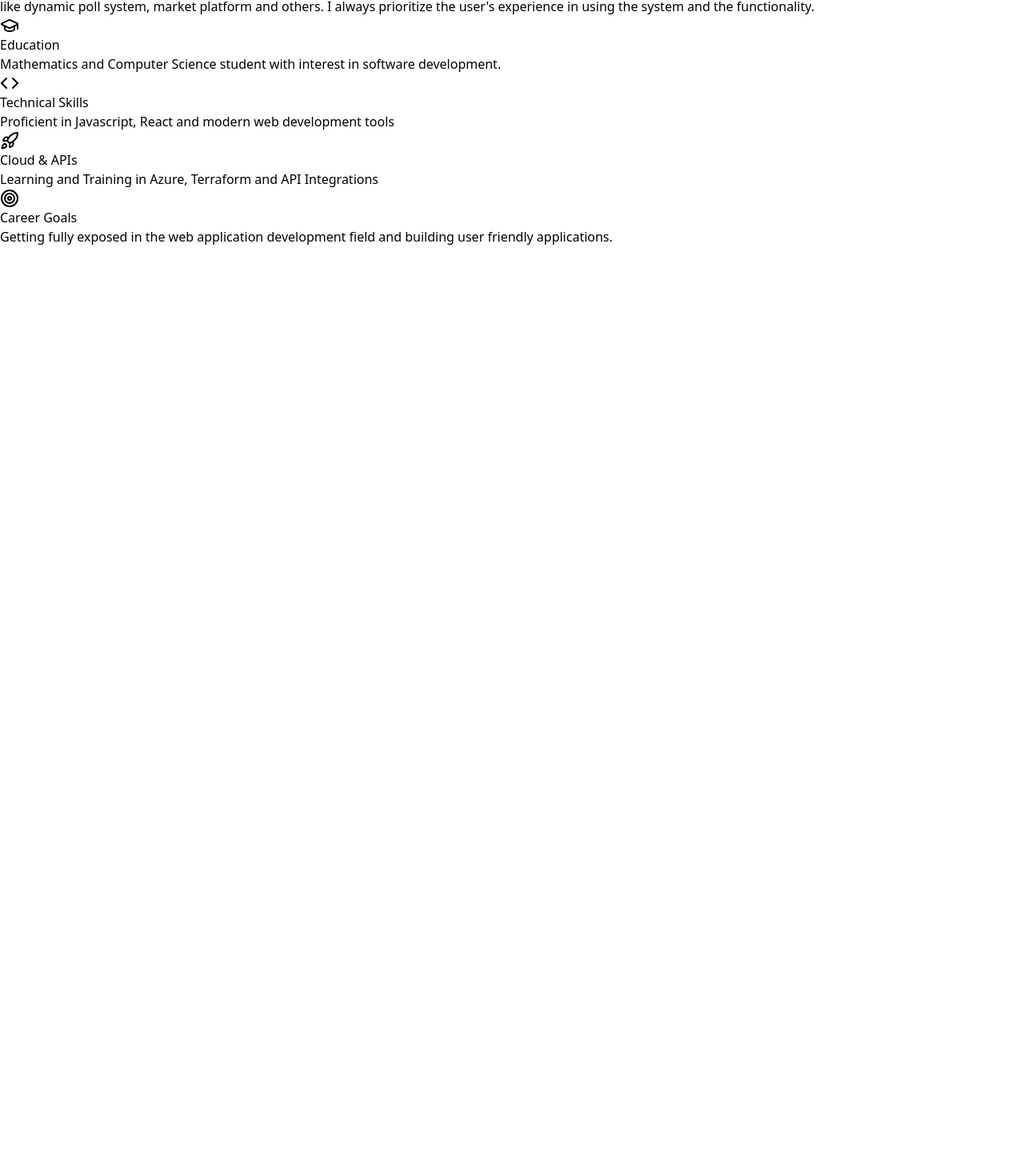
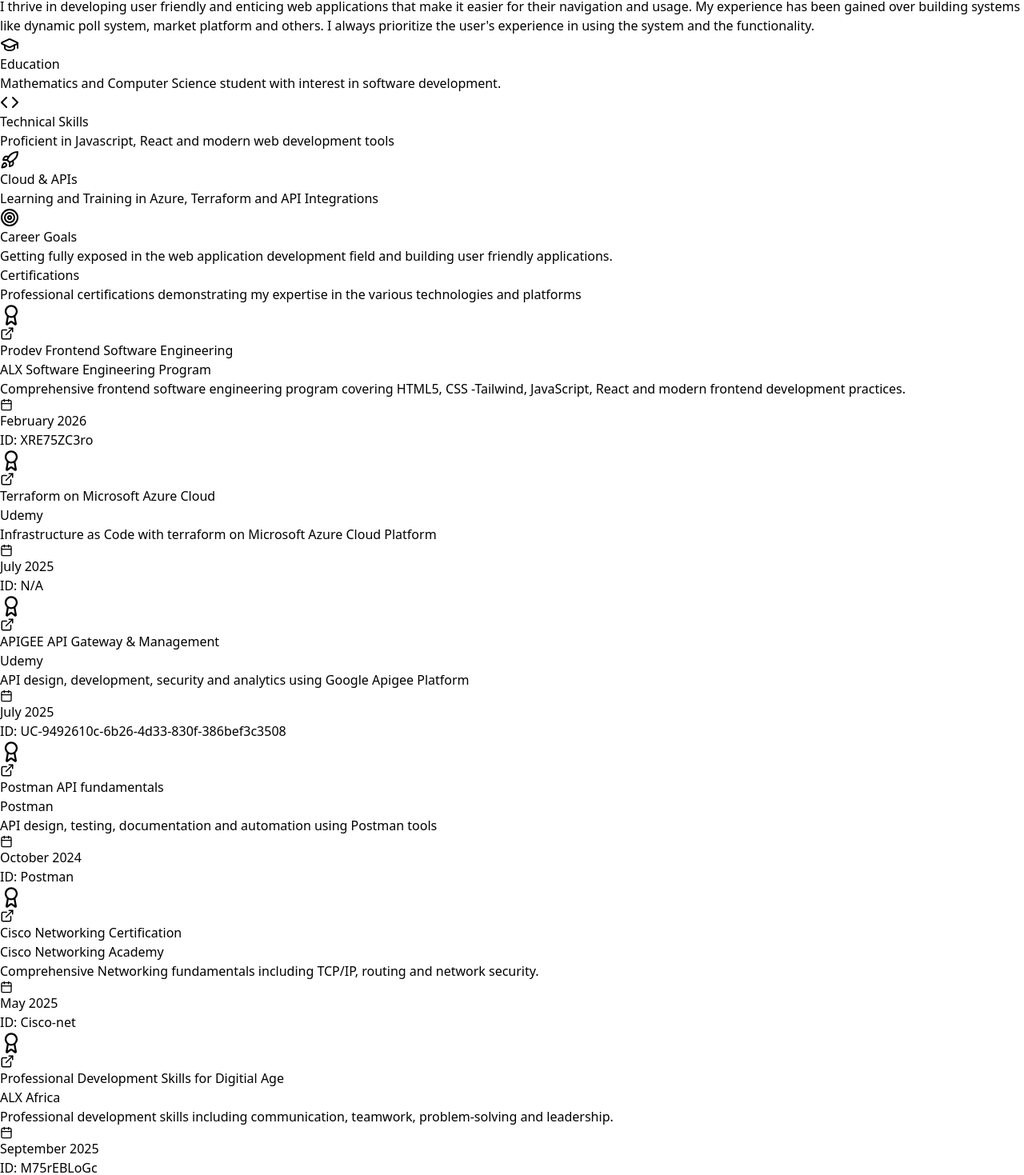
Before and after one commit to Vx-tech-2024/PortfolioWebsite, a React (Vite) app: page / in a window 1280 px wide. Shown: the part 402-1871 px from the top of the page at 80% size. Before the commit the page ends 800 px from the top, so only its background shows below. Built offline with nearby package versions, Linux system fonts and the light colour scheme.

Commit message:
Developing the certification page

```diff
--- a/src/App.tsx
+++ b/src/App.tsx
@@ -1,6 +1,7 @@
 import { Navigation } from './components/navigation';
 import { Home } from './components/home';
 import { About } from './components/about';
+import { Certifications } from './components/certifications';
 
 export default function App() {
   return (
@@ -9,6 +10,7 @@
       <main>
         <Home />
         <About />
+        <Certifications />
       </main>
     </div>
   );
--- a/src/components/about.tsx
+++ b/src/components/about.tsx
@@ -42,7 +42,7 @@
                     </div>
                     <div>
                         <p className='text-lg text-gray-700 mb-6 leading-relaxed'>
-                            I am a curious developer with a foundation in Mathematics and Computer Science. My interest in software development has enabled me in getting skills in front end web development. Majorly I am confident in tools like React, Typescript, Javascript along with some knowledge in cloud infrastructure and API management.
+                            I am a curious developer with a foundation in Mathematics and Computer Science. My interest in software development has enabled me in getting skills in front end web development and undertaking a course in Prodev web development to certification. Majorly I am confident in tools like React, Typescript, Javascript along with some knowledge in cloud infrastructure and API management.
                         </p>
                         <p className='text-lg text-gray-700 mb-8 leading-relaxed'>
                             I thrive in developing user friendly and enticing web applications that make it easier for their navigation and usage. My experience has been gained over building systems like dynamic poll system, market platform and others. I always prioritize the user's experience in using the system and the functionality.
--- /dev/null
+++ b/src/components/certifications.tsx
@@ -0,0 +1,104 @@
+import { Award, ExternalLink, Calendar } from "lucide-react";
+import { Button } from "./subcomponents/button";
+
+export function Certifications() {
+    const certifications = [
+        {
+            title: 'Prodev Frontend Software Engineering',
+            issuer: 'ALX Software Engineering Program',
+            date: 'February 2026',
+            credentialId: 'XRE75ZC3ro',
+            description: 'Comprehensive frontend software engineering program covering HTML5, CSS -Tailwind, JavaScript, React and modern frontend development practices.',
+            certificateUrl: 'https://drive.google.com/file/d/1hxVOtOD0cXOi0BCFDHQXdtS0sFUX08R5/view?usp=sharing',
+        },
+        {
+            title: 'Terraform on Microsoft Azure Cloud',
+            issuer: 'Udemy',
+            date: 'July 2025',
+            credentialId: 'N/A',
+            description: 'Infrastructure as Code with terraform on Microsoft Azure Cloud Platform',
+            certificateUrl: 'https://drive.google.com/file/d/1dR_VWO1u1kuV7y7vEZ_srYhIInQvmbom/view?usp=sharing',
+        },
+        {
+            title: 'APIGEE API Gateway & Management',
+            issuer: 'Udemy',
+            date: 'July 2025',
+            credentialId: 'UC-9492610c-6b26-4d33-830f-386bef3c3508',
+            description: 'API design, development, security and analytics using Google Apigee Platform',
+            certificateUrl: 'https://drive.google.com/file/d/1UIAWgSnsjrtrxzSC9NKI-7CWCLGK43K5/view?usp=sharing',
+        },
+        {
+            title: 'Postman API fundamentals',
+            issuer: 'Postman',
+            date: 'October 2024',
+            credentialId: 'Postman',
+            description: 'API design, testing, documentation and automation using Postman tools',
+            certificateUrl: '#',
+        },
+        {
+            title: 'Cisco Networking Certification',
+            issuer: 'Cisco Networking Academy',
+            date: 'May 2025',
+            credentialId: 'Cisco-net',
+            description: 'Comprehensive Networking fundamentals including TCP/IP, routing and network security.',
+            certificateUrl: 'https://drive.google.com/file/d/16LlX9X81IuGoy2myZArHjbUzXEJDPRrc/view?usp=sharing',
+        },
+        {
+            title: 'Professional Development Skills for Digitial Age',
+            issuer: 'ALX Africa',
+            date: 'September 2025',
+            credentialId: 'M75rEBLoGc',
+            description: 'Professional development skills including communication, teamwork, problem-solving and leadership.',
+            certificateUrl: 'https://drive.google.com/file/d/1BLpowP7bzJhVZsqou-9mAXSQ3isPtQTQ/view?usp=sharing',
+        }
+    ];
+
+    return (
+        <section id="certifications" className="py-20 bg-gray-50">
+            <div className="max-w-7xl mx-auto px-4 sm:px-6 lg:px-8">
+                <div className="text-center mb-16">
+                    <h2 className="text-4xl font-bold text-gray-900 mb-4">Certifications</h2>
+                    <div className="w-20 h-1 bg-blue-600 mx-auto mb-4"></div>
+                    <p className="text-lg text-gray-600 max-w-2xl mx-auto">
+                        Professional certifications demonstrating my expertise in the various technologies and platforms
+                    </p>
+                </div>
+
+                <div className="grid md:grid-cols-2 lg:grid-cols-3 gap-6">
+                    {certifications.map((cert, index) => (
+                        <div
+                            key={index}
+                            className="bg-white rounded-lg shadow-md p-6 hover:shadow-xl transition-shadow border-t-4 border-blue-600">
+                                <div className="flex items-start justify-between mb-4">
+                                    <div className="p-3 bg-blue-100 rounded-lg">
+                                        <Award className="text-blue-600" size={28} />
+                                    </div>
+                                    <Button
+                                        asChild
+                                        variant="ghost"
+                                        size="sm"
+                                        className="text-blue-600 hover:text-blue-700">
+                                           <a href={cert.certificateUrl} target="_blank" rel="noopener noreferrer">
+                                            <ExternalLink size={18} />
+                                           </a>
+                                    </Button>
+                                </div>
+                                <h3 className="font-bold text-lg text-gray-900 mb-2">{cert.title}</h3>
+                                <p className="text-blue-600 font-semibold mb-3">{cert.issuer}</p>
+                                <p className="text-gray-700 text-sm mb-4 leading-relaxed">{cert.description}</p>
+                                <div className="space-y-2 text-sm">
+                                    <div className="flex items-center text-gray-600">
+                                        <Calendar size={16} className="mr-2" />
+                                        <span>{cert.date}</span>
+                                    </div>
+                                    <div className="text-gray-500">
+                                        <span className="font-medium">ID:</span> {cert.credentialId}
+                                    </div>
+                                </div>
+                            </div>
+                    ))}
+                </div>
+            </div>
+        </section>
+    );
+}
--- a/src/components/home.tsx
+++ b/src/components/home.tsx
@@ -24,11 +24,11 @@
                     </h1>
 
                     <p className="text-xl md:text-2xl text-gray-600 mb-6">
-                        Frontend Developer | API Integration | Interested in Cloud Computing
+                        Certified Frontend Developer | API Integration | Interested in Cloud Computing
                     </p>
 
                     <p className="text-lg text-gray-600 max-w-2xl mx-auto mb-8">
-                        Mathematics and Computer Science Student at JKUAT and interested in building web applications using javascript and its libraries and frameworks.
+                        Mathematics and Computer Science Student at JKUAT and interested ; certified in building web applications using javascript and its libraries and frameworks.
                     </p>
 
                     <div className="flex flex-col sm:flex-row gap-4 justify-center mb-12">
```
